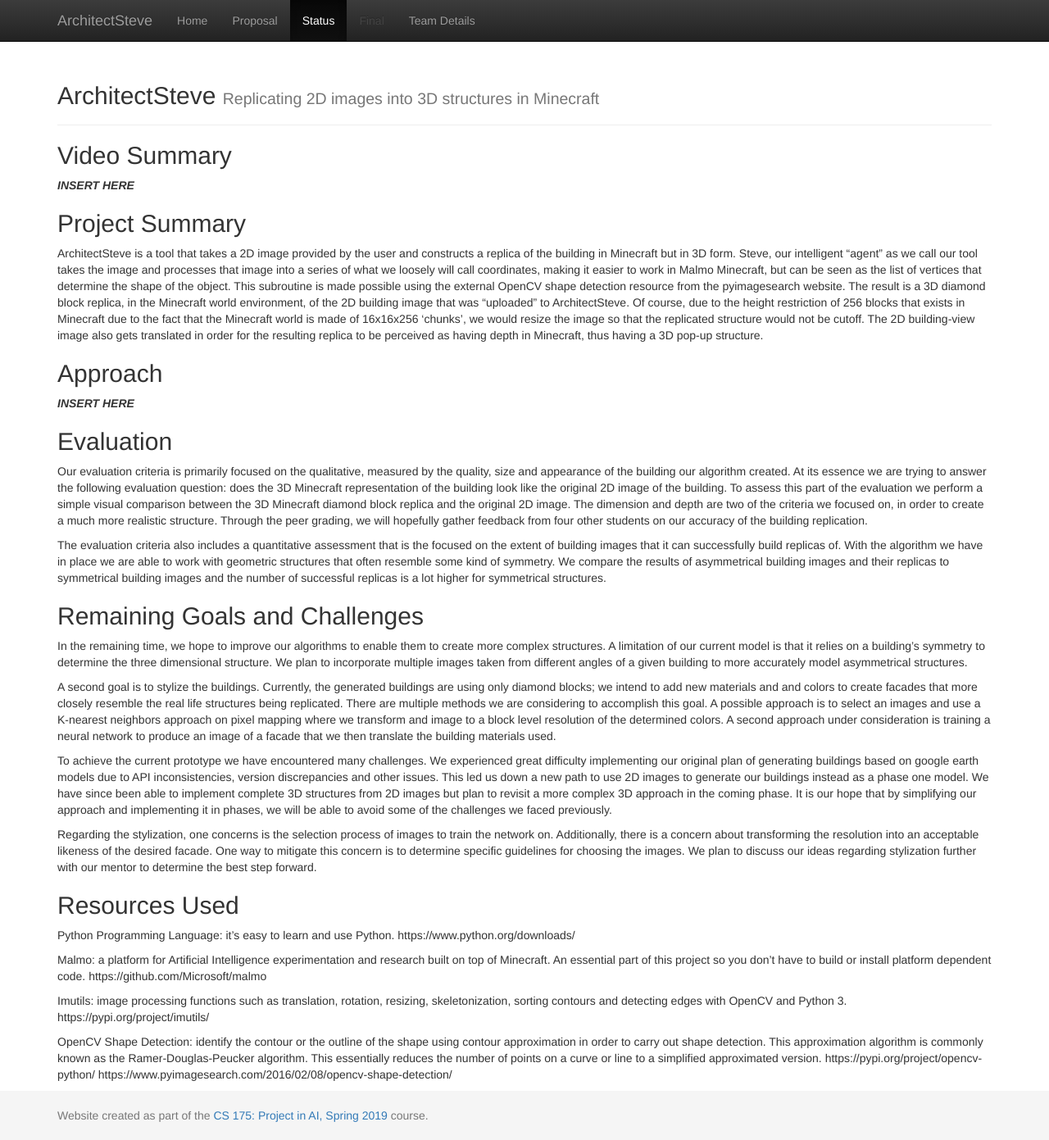
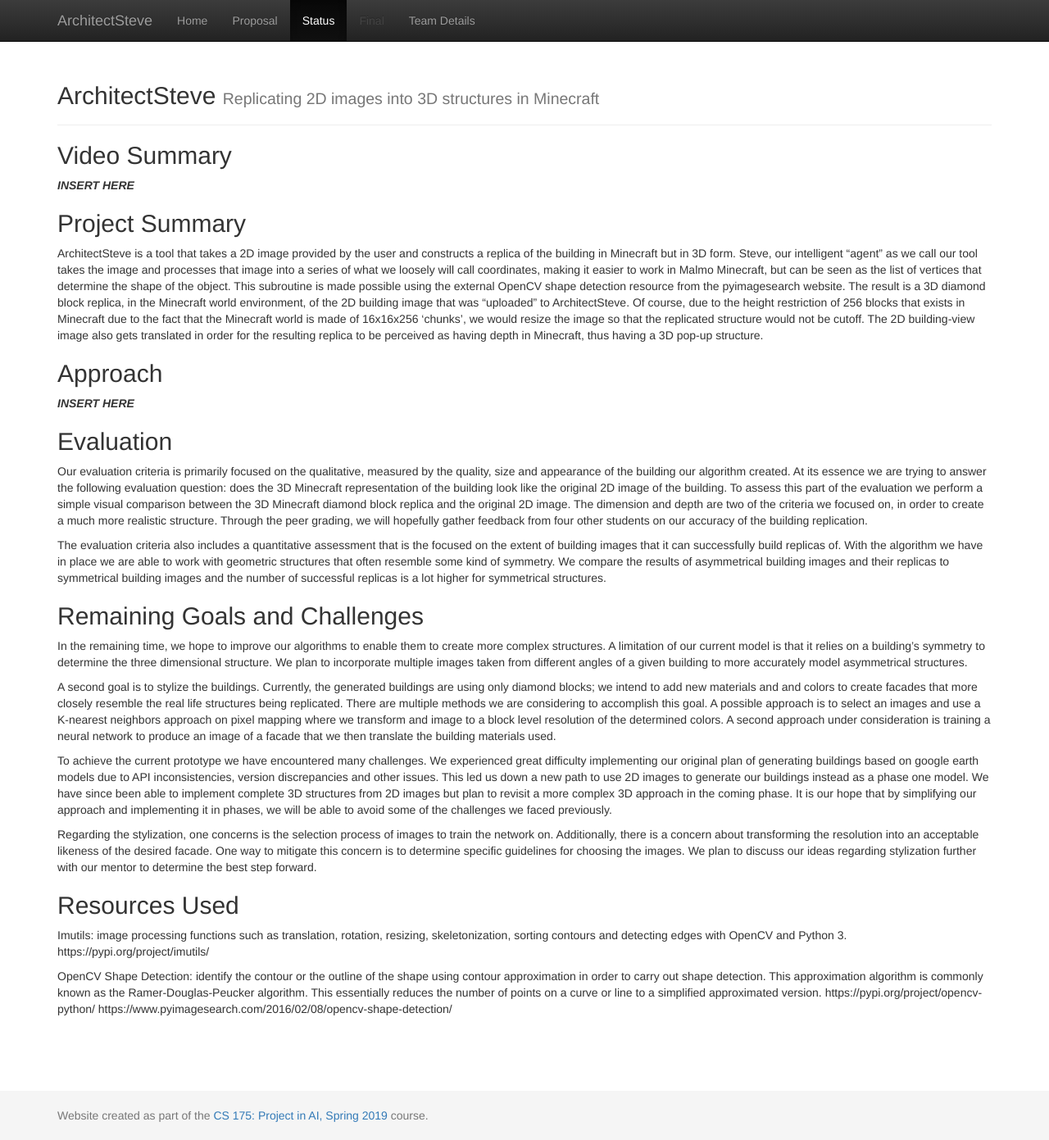
Before and after one commit to giallonotte/ArchitectSteve, a Jekyll site: the page built from docs/status.md, in a window 1280 px wide and 1391 px high. Shown: the whole window at 82% size. Built offline with Jekyll 4.4.1, drawn with Linux system fonts in a browser that asks for light colours.

Commit message:
Update status.md

```diff
--- a/docs/status.md
+++ b/docs/status.md
@@ -27,11 +27,6 @@ To achieve the current prototype we have encountered many challenges. We experie
 Regarding the stylization, one concerns is the selection process of images to train the network on. Additionally, there is a  concern about transforming the resolution into an acceptable likeness of the desired facade. One way to mitigate this concern is to determine specific guidelines for choosing the images. We plan to discuss our ideas regarding stylization further with our mentor to determine the best step forward.
 
 ## Resources Used
-Python Programming Language: it's easy to learn and use Python. https://www.python.org/downloads/
-
-Malmo: a platform for Artificial Intelligence experimentation and research built on top of Minecraft. An essential part of this project so you don't have to build or install platform dependent code.
-https://github.com/Microsoft/malmo
-
 Imutils: image processing functions such as translation, rotation, resizing, skeletonization, sorting contours and detecting edges with OpenCV and Python 3.
 https://pypi.org/project/imutils/
 
```
